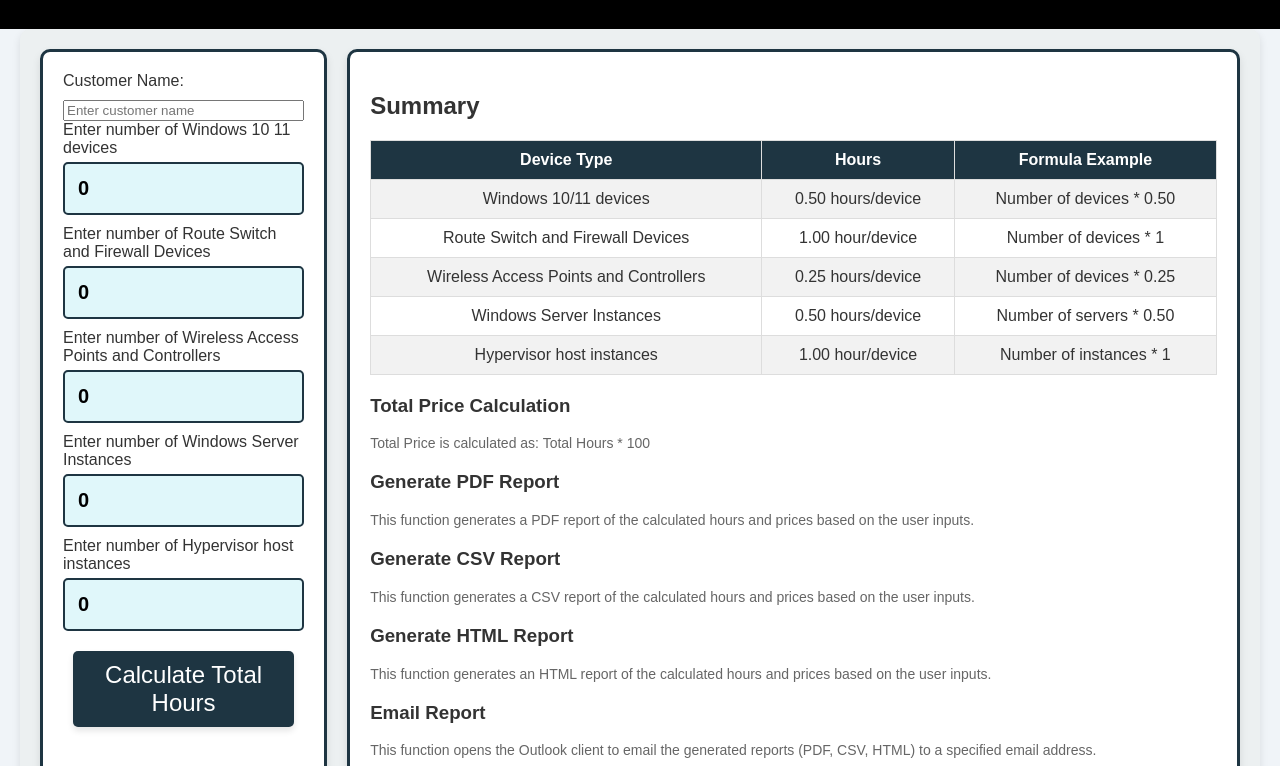
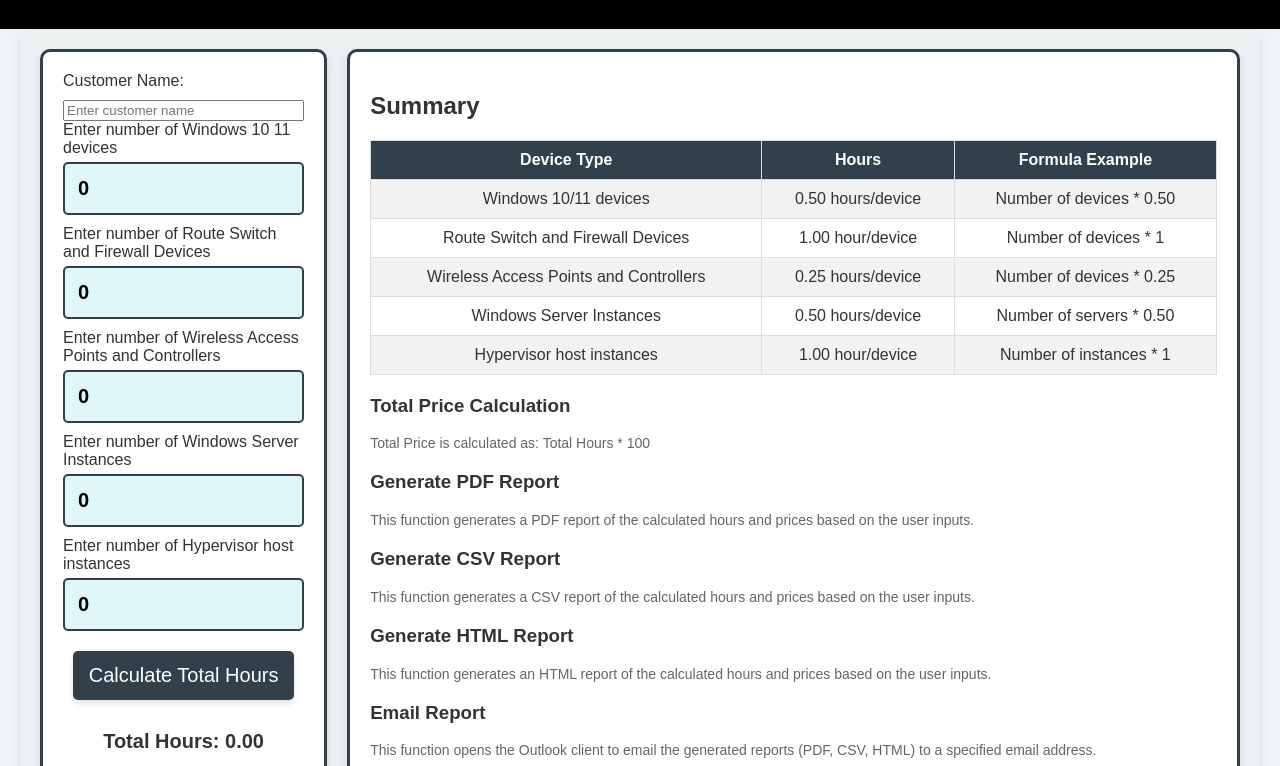
Before and after one commit to Vilonauzd/budgetbuddy, a browser extension: page index.html in a window 1280 px wide. Shown: the part 170-936 px from the top of the page. Drawn offline with nearby package versions, Linux system fonts and the light colour scheme; no server answers.

Commit message:
Update styles.css

```diff
--- a/styles.css
+++ b/styles.css
@@ -67,7 +67,7 @@ footer {
 
 .calculator-form {
     flex: 2; /* Increased width by 100% */
-    border: 3px solid #1e3542;
+    border: 3px solid #31404b;
     padding: 20px;
     background-color: #ffffff;
     border-radius: 10px;
@@ -108,24 +108,25 @@ footer {
     background-color: #e0f7fa; /* Teal blue tint */
     font-size: 20px; /* Increased font size by 30% */
     font-weight: bold;
-    border: 2px solid #1e3542; /* 2px outline */
+    border: 2px solid #31404b; /* 2px outline */
     border-radius: 5px;
     box-sizing: border-box;
 }
 
 #totalHours, #totalPrice {
     margin-bottom: 20px;
-    font-size: 32px;
+    font-size: 20px; /* Matching font size to input sections */
     text-align: center;
+    font-weight: bold;
 }
 
 button {
-    padding: 10px 20px;
-    background-color: #1e3542;
+    padding: 13px; /* Matching padding to input sections */
+    background-color: #31404b;
     color: white;
     cursor: pointer;
     border: none;
-    font-size: 24px;
+    font-size: 20px; /* Matching font size to input sections */
     border-radius: 5px;
     transition: background 0.3s ease, transform 0.2s ease;
     box-shadow: 0 4px 6px rgba(0, 0, 0, 0.1);
@@ -133,13 +134,13 @@ button {
 }
 
 button:hover {
-    background-color: #2980b9;
+    background-color: #31404b;
     transform: translateY(-2px);
 }
 
 .summary-table {
     flex-grow: 1;
-    border: 3px solid #1e3542;
+    border: 3px solid #31404b;
     padding: 20px;
     background-color: #ffffff;
     border-radius: 10px;
@@ -159,7 +160,7 @@ button:hover {
 }
 
 .summary-table th {
-    background-color: #1e3542;
+    background-color: #31404b;
     color: white;
 }
 
```
